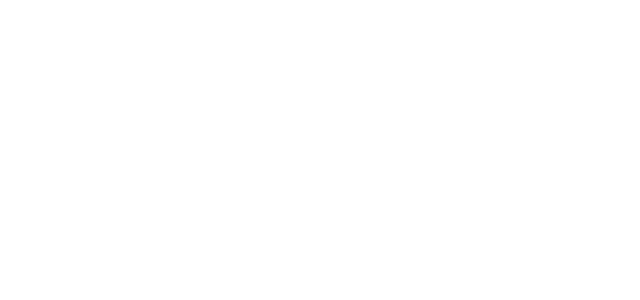
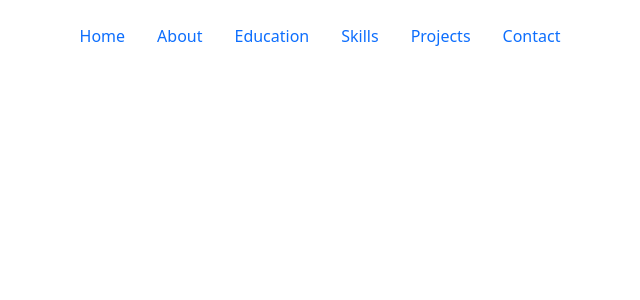
Before and after one commit to Abdalla420/portfolio, an Angular app in the folder portfolio/: page /admin in a window 1280 px wide. Shown: the top 300 px of the page, without its empty margins (320-960 px from the left). Built offline with nearby package versions, Linux system fonts and the light colour scheme.

Commit message:
Add header to admin.html

```diff
--- a/portfolio/src/app/admin/admin.html
+++ b/portfolio/src/app/admin/admin.html
@@ -1,2 +1 @@
-
-<router-outlet />
+<app-shared></app-shared>
--- a/portfolio/src/app/admin/admin.ts
+++ b/portfolio/src/app/admin/admin.ts
@@ -1,10 +1,10 @@
 import { Component } from '@angular/core';
 import { RouterOutlet, RouterLinkWithHref } from '@angular/router';
-
+import { Shared } from './shared/shared';
 
 @Component({
   selector: 'app-admin',
-  imports: [RouterOutlet, RouterLinkWithHref],
+  imports: [RouterOutlet, Shared],
   templateUrl: './admin.html',
   styleUrl: './admin.css',
 })
--- /dev/null
+++ b/portfolio/src/app/admin/shared/shared.html
@@ -0,0 +1,13 @@
+<header class="header-wrapper">
+  <nav class="container d-flex justify-content-center py-3">
+    <ul class="nav nav-pills">
+      <li class="nav-item"><a routerLink="/admin/home" class="nav-link nav-custom" aria-current="page">Home</a></li>
+      <li class="nav-item"><a routerLink="/admin/about" class="nav-link nav-custom">About</a></li>
+      <li class="nav-item"><a routerLink="/admin/education" class="nav-link nav-custom">Education</a></li>
+      <li class="nav-item"><a routerLink="/admin/skill" class="nav-link nav-custom">Skills</a></li>
+      <li class="nav-item"><a routerLink="/admin/project" class="nav-link nav-custom">Projects</a></li>
+      <li class="nav-item"><a routerLink="/admin/contact" class="nav-link nav-custom">Contact</a></li>
+    </ul>
+  </nav>
+</header>
+<router-outlet />
```
Also changed, not shown: portfolio/src/app/admin/shared/shared.ts (added, +10 -0 lines), portfolio/src/app/admin/shared/shared.css (added), 1 other file (tests, documents, lock files or other folders).
